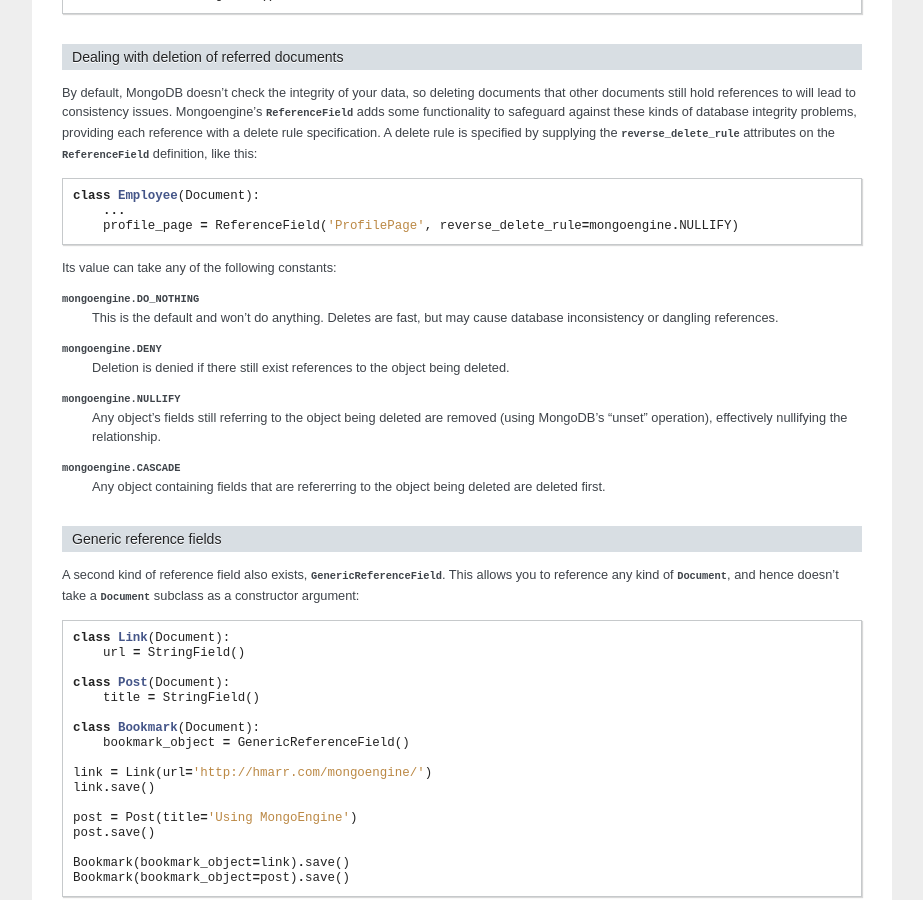
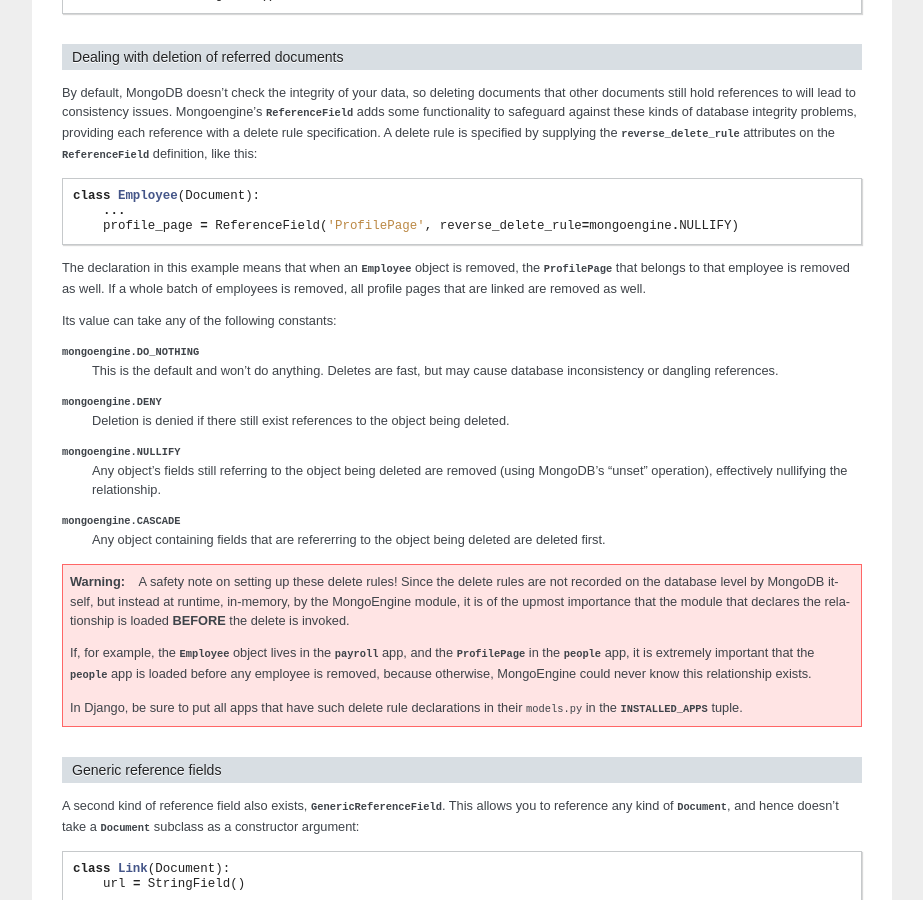
Before and after one commit to MongoEngine/mongoengine, a Sphinx documentation site: the page built from docs/guide/defining-documents.rst, in a window 1280 px wide and 900 px high, scrolled down 3207 px. Shown: the whole window, without its empty margins (198-1121 px from the left). Built offline with Sphinx 7.4.7, drawn with Linux system fonts in a browser that asks for light colours.

Commit message:
Add a safety note on using the new delete rules.

```diff
--- a/docs/guide/defining-documents.rst
+++ b/docs/guide/defining-documents.rst
@@ -193,6 +193,7 @@ as the constructor's argument::
     class ProfilePage(Document):
         content = StringField()
 
+
 Dealing with deletion of referred documents
 '''''''''''''''''''''''''''''''''''''''''''
 By default, MongoDB doesn't check the integrity of your data, so deleting
@@ -206,6 +207,11 @@ supplying the :attr:`reverse_delete_rule` attributes on the
     class Employee(Document):
         ...
         profile_page = ReferenceField('ProfilePage', reverse_delete_rule=mongoengine.NULLIFY)
+
+The declaration in this example means that when an :class:`Employee` object is
+removed, the :class:`ProfilePage` that belongs to that employee is removed as
+well.  If a whole batch of employees is removed, all profile pages that are
+linked are removed as well.
 
 Its value can take any of the following constants:
 
@@ -221,6 +227,23 @@ Its value can take any of the following constants:
 :const:`mongoengine.CASCADE`
   Any object containing fields that are refererring to the object being deleted
   are deleted first.
+
+
+.. warning::
+   A safety note on setting up these delete rules!  Since the delete rules are
+   not recorded on the database level by MongoDB itself, but instead at runtime,
+   in-memory, by the MongoEngine module, it is of the upmost importance
+   that the module that declares the relationship is loaded **BEFORE** the
+   delete is invoked.
+
+   If, for example, the :class:`Employee` object lives in the
+   :mod:`payroll` app, and the :class:`ProfilePage` in the :mod:`people`
+   app, it is extremely important that the :mod:`people` app is loaded
+   before any employee is removed, because otherwise, MongoEngine could
+   never know this relationship exists.
+
+   In Django, be sure to put all apps that have such delete rule declarations in
+   their :file:`models.py` in the :const:`INSTALLED_APPS` tuple.
 
 
 Generic reference fields
```
